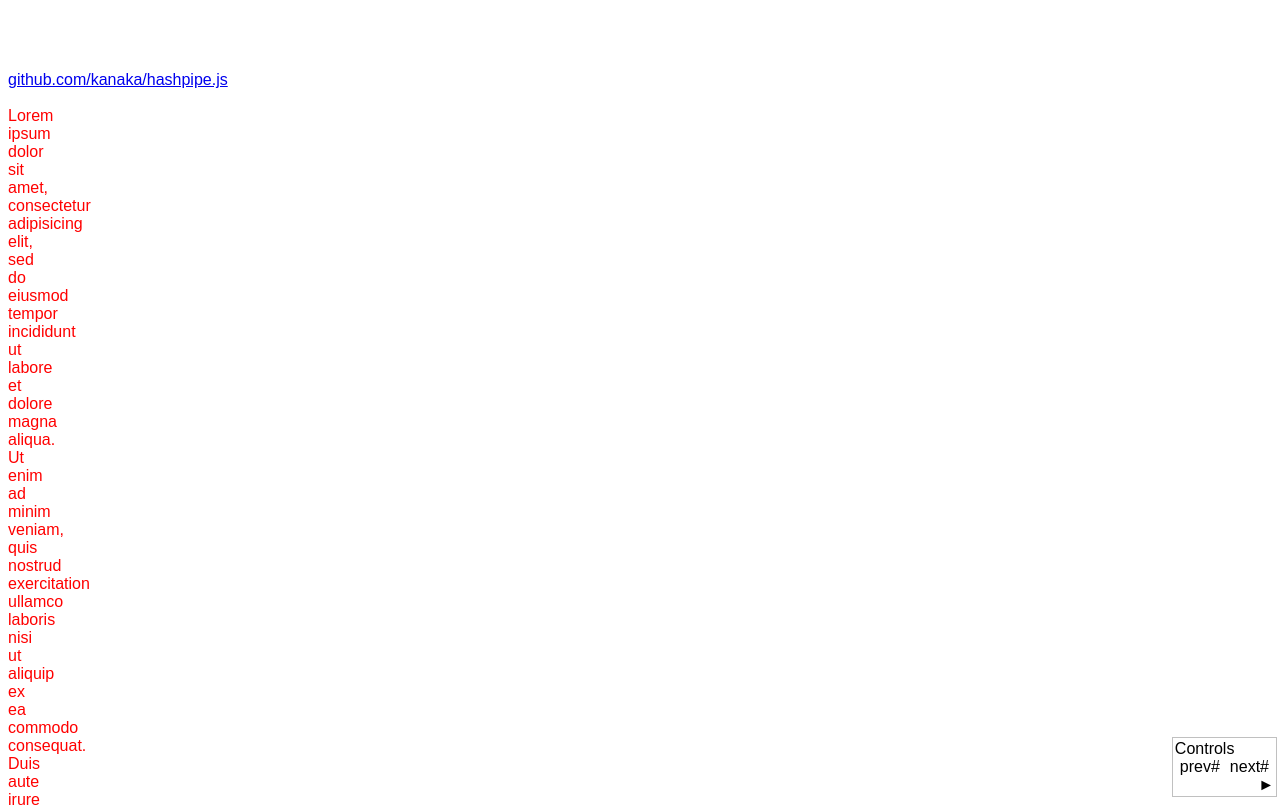
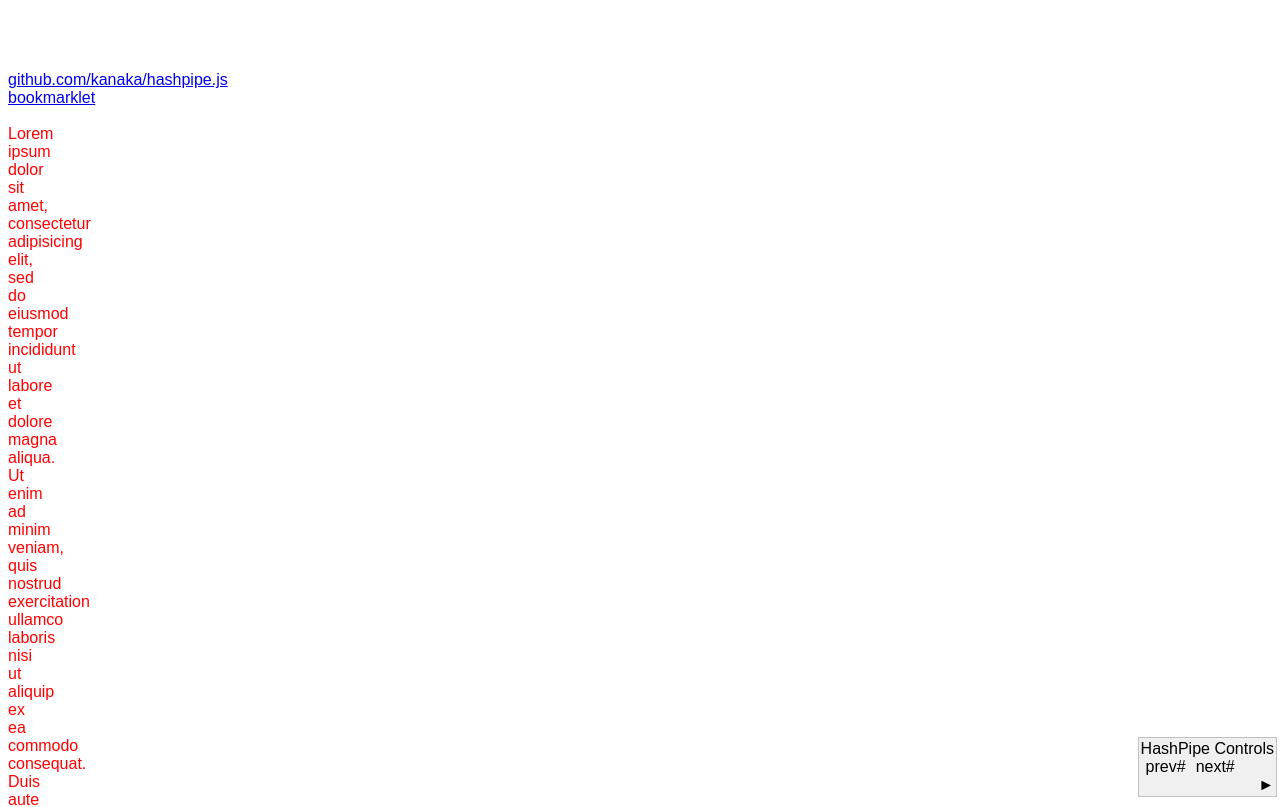
Before and after one commit to kanaka/hashpipe.js, a plain HTML site: page index.html in a window 1280 px wide. Shown: the top 807 px of the page. Drawn offline with Linux system fonts and the light colour scheme; a web font is replaced by a local one.

Commit message:
Bookmarklet progress. Move external code into HashPipe object.

```diff
--- a/hashpipe.js
+++ b/hashpipe.js
@@ -6,12 +6,26 @@
  * See README.md for usage instructions.
  */
 
+var hashpipeURI = "ws://" + window.location.host;
+
+
+// Load as soon as document.body is available
+function HPload (action) {
+    if (document.body) {
+        action();
+    } else {
+        window.addEventListener('load', action, false);
+    }
+}
+
 var HPCounter = 0;
 
 function HashPipe() {
     "use strict";
 
-    var ctrl    = document.createElement("nav"),
+    var pipe = new Pipe(),
+        lasthash = null,
+        ctrl    = document.createElement("nav"),
         content = document.createElement("div"),
         styles  = document.createElement("style"),
         toggleB = document.createElement("div"),
@@ -62,7 +76,7 @@ function HashPipe() {
     function prev(){ move(-1); }
 
     // Control Content
-    content.innerHTML = "<div>Controls</div>";
+    content.innerHTML = "<div>HashPipe Controls</div>";
     ctrl.appendChild(content);
 
     // Next and previous buttons
@@ -87,6 +101,8 @@ function HashPipe() {
     s += "  padding: 2px;";
     s += "  margin: 3px;";
     s += "  border: solid #C0C0C0 1px;";
+    s += "  background: #F0F0F0;";
+    s += "  z-index: 10000;";
     s += "}";
     s += ".hashpipe .button {";
     s += "  text-align: right;";
@@ -97,25 +113,16 @@ function HashPipe() {
     s += "}";
     styles.innerHTML = s;
 
-    window.addEventListener('load', function () {
-        document.body.appendChild(styles);
-        document.body.appendChild(ctrl);
-    }, false);
+    //////////////////////
 
-    return {toggle: toggle, prev: prev, next: next};
-}
+    // Setup the Pipe and handle hash changes
 
-
-var pipe = new Pipe(),
-    hashpipe = new HashPipe();
-
-pipe.lasthash = null;
-
+    // We got a state change from another client
     pipe.on("stateChange", function (newState) {
         console.log("got state change: ", newState);
         if (newState.action === "hashChange") {
             console.log("Changing hash to: " + newState.value);
-        pipe.lasthash = location.hash = newState.value;
+            lasthash = location.hash = newState.value;
         }
     });
 
@@ -125,16 +132,50 @@ pipe.on("serverMsg", function(html) {
         msg.innerHTML = html;
     });
 
-window.addEventListener("hashchange", function () {
-    if (location.hash !== pipe.lasthash) {
+    //
+    // Intercept changes to the hash value
+    //
+    function hashchange () {
+        if (location.hash !== lasthash) {
             console.log("detected local hash change");
             var newState = {action: "hashChange", value: location.hash};
             pipe.changeState(newState);
-        pipe.lasthash = newState.value;
+            lasthash = newState.value;
         }
         return true;
-}, false);
+    }
 
-window.addEventListener('load', function () {
-    pipe.connect("ws://" + window.location.host);
-}, false);
+    window.addEventListener("hashchange", hashchange, false);
+
+    // Monkey patch to catch history change
+    (function(){
+        var pushState = history.pushState,
+            replaceState = history.replaceState;
+        history.pushState = function () {
+            pushState.apply(history, arguments);
+            hashchange();
+        };
+        history.replaceState = function () {
+            replaceState.apply(history, arguments);
+            hashchange();
+        };
+    })();
+
+    setInterval(hashchange, 500); // And just for good measure
+
+
+    // Load the controls
+    HPload(function() {
+        document.body.appendChild(styles);
+        document.body.appendChild(ctrl);
+    });
+
+    // Return the public API functions
+    return {toggle: toggle,
+            prev: prev,
+            next: next,
+            connect: pipe.connect};
+}
+
+var hashpipe = new HashPipe();
+HPload(function() { hashpipe.connect(hashpipeURI); });
--- a/index.html
+++ b/index.html
@@ -13,6 +13,8 @@
     </header>
     <div style="padding-top: 5%">
       <a href="https://github.com/kanaka/hashpipe.js">github.com/kanaka/hashpipe.js</a>
+      <br/>
+      <a id="bookmarklet" href="">bookmarklet</a>
       <br/>
       <br/>
       <a name="red"></a>
@@ -238,9 +240,14 @@
     <script>
         window.onkeydown = function (evt) {
             var dir = {37: "prev", 39: "next"}[evt.keyCode];
-            if (!dir) { return true; }
-            hashpipe[dir]();
+            if (dir) {
+                hashpipe[dir]();
+            }
         };
+        var burl = location.protocol + "//" + location.host + "/" + "hashpipe.all.js",
+            b = document.getElementById("bookmarklet");
+
+            b.href = 'javascript:(function(){var d=document,s=d.createElement("script");s.src="'+burl+'";d.body.appendChild(s);})();'
     </script>
   </body>
 </html>
```
Lines whose indentation alone changed are shown as unchanged.
